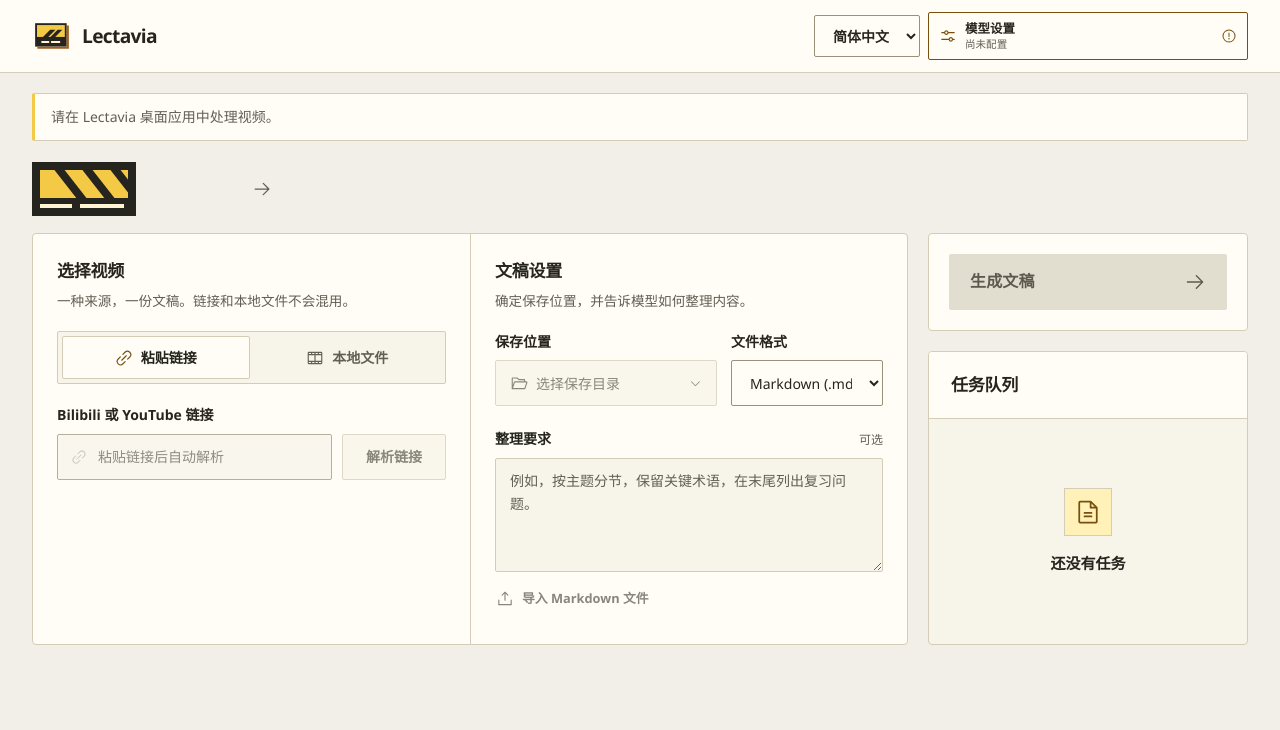
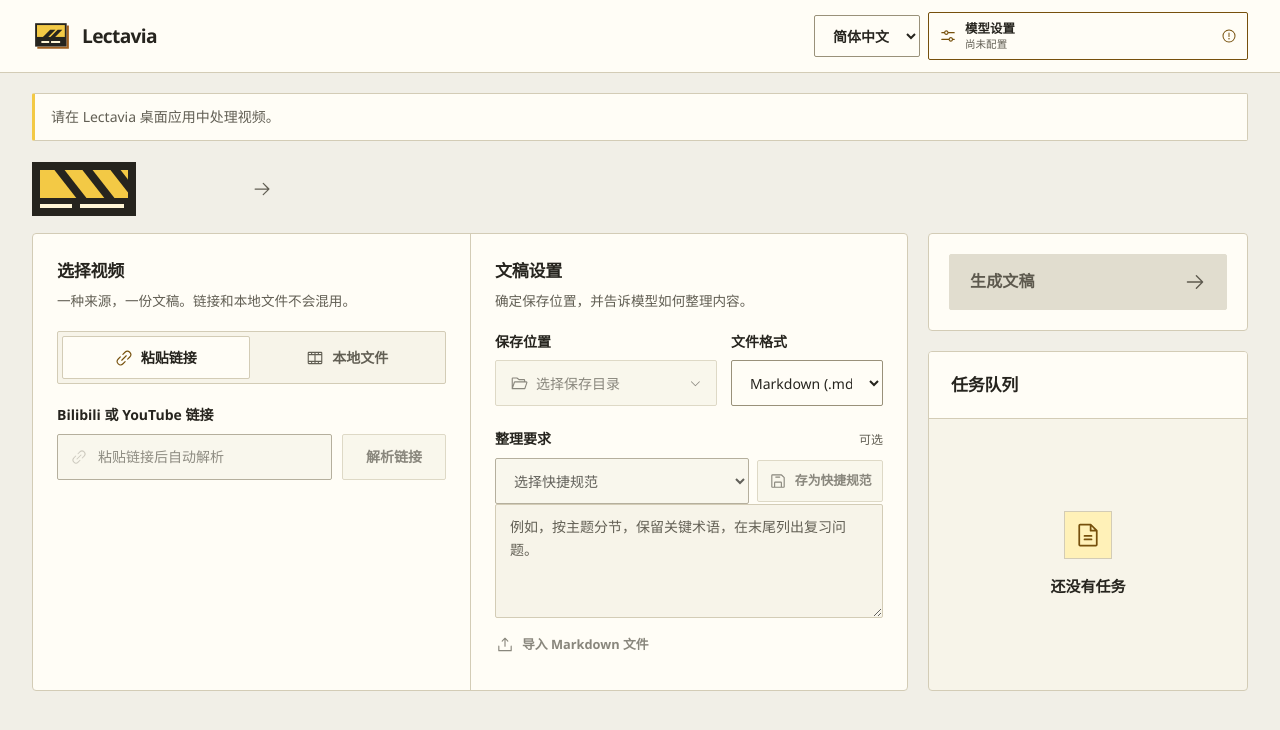
Before and after one commit to aynls/Lectavia, a React (Vite) app: page / in a window 1280 px wide. Shown: the top 730 px of the page. Built offline with nearby package versions, Linux system fonts and the light colour scheme.

Commit message:
feat(workspace): save and reuse instruction presets

```diff
--- a/src/App.css
+++ b/src/App.css
@@ -855,7 +855,7 @@ button.directory-choice span {
   margin-bottom: 0.5rem;
 }
 
-.field-label-row > span {
+.instruction-optional {
   color: var(--muted);
   font-size: 0.75rem;
 }
@@ -871,6 +871,24 @@ textarea {
   line-height: 1.65;
 }
 
+.preset-controls {
+  display: grid;
+  grid-template-columns: minmax(0, 1fr) auto;
+  align-items: center;
+  gap: 0.5rem;
+}
+
+.preset-controls select {
+  min-width: 0;
+  width: 100%;
+}
+
+.preset-controls .save-preset {
+  min-height: 2.5rem;
+  padding-inline: 0.65rem;
+  font-size: 0.8rem;
+}
+
 .prompt-import {
   display: flex;
   align-items: center;
@@ -890,15 +908,18 @@ textarea {
 .prompt-file {
   display: flex;
   align-items: center;
-  gap: 0.4rem;
+  gap: 0.625rem;
   min-width: 0;
-  max-width: 100%;
-  min-height: 2.25rem;
-  padding-inline-start: 0.625rem;
+  min-height: 2.75rem;
+  padding: 0.25rem 0.375rem 0.25rem 0.75rem;
+  border: 1px solid var(--line);
   border-radius: var(--radius-inner);
-  background: var(--accent-soft);
+  background: var(--surface-subtle);
+  font-size: 0.85rem;
+}
+
+.prompt-file > .icon {
   color: var(--accent-text);
-  font-size: 0.75rem;
 }
 
 .prompt-file > span {
@@ -909,6 +930,8 @@ textarea {
 }
 
 .prompt-file .icon-button {
+  flex: 0 0 auto;
+  margin-inline-start: auto;
   width: 2rem;
   min-height: 2rem;
 }
@@ -1774,12 +1797,11 @@ textarea {
     font-size: 0.68rem;
   }
 
-  .prompt-import {
-    align-items: flex-start;
-    flex-direction: column;
-  }
-
-  .prompt-file {
-    width: 100%;
-  }
-}
+  .preset-controls {
+    grid-template-columns: minmax(0, 1fr);
+  }
+
+  .preset-controls .save-preset {
+    justify-self: start;
+  }
+}
--- a/src/App.tsx
+++ b/src/App.tsx
@@ -19,6 +19,10 @@ import {
   type Message,
 } from "./i18n";
 import { Icon } from "./Icon";
+import {
+  loadInstructionPresets,
+  saveInstructionPreset,
+} from "./instruction-presets";
 import { inspectMedia, partLabel, type MediaInfo } from "./media";
 import {
   defaultModelSettings,
@@ -76,8 +80,11 @@ export default function App({
   );
   const [folderError, setFolderError] = useState<Message>();
   const [format, setFormat] = useState<"md" | "txt">("md");
-  const [instructions, setInstructions] = useState("");
-  const [prompt, setPrompt] = useState<PromptFile | null>(null);
+  const [draftInstructions, setDraftInstructions] = useState("");
+  const [importedPrompt, setImportedPrompt] = useState<PromptFile | null>(null);
+  const [presets, setPresets] = useState(loadInstructionPresets);
+  const [presetId, setPresetId] = useState("");
+  const [instructionsError, setInstructionsError] = useState<Message>();
   const [settings, setSettings] = useState(initialSettings);
   const [queueing, setQueueing] = useState(false);
   const composer = useRef<HTMLElement>(null);
@@ -87,6 +94,14 @@ export default function App({
   const linkInput = useRef<HTMLInputElement>(null);
   const requestId = useRef(0);
   const previewKey = useRef("");
+  const preset = presets.find((entry) => entry.id === presetId);
+  const prompt = preset ? preset.prompt : importedPrompt;
+  const instructions = prompt
+    ? ""
+    : (preset?.instructions ?? draftInstructions);
+  const canSavePreset = Boolean(
+    !preset && (prompt?.content ?? instructions).trim(),
+  );
   const selected = new Set(selectedParts);
   const localMedia = media?.parts[0]?.source.kind === "local";
   const folderReady = folderStatus === "ready" && Boolean(folder);
@@ -302,16 +317,44 @@ export default function App({
 
   async function choosePrompt() {
     const revision = workspaceRevision.current;
-    setFormError(undefined);
+    setInstructionsError(undefined);
     try {
       const file = await invoke<PromptFile | null>("choose_prompt_file", {
         title: t("output.promptDialog"),
         filterName: t("common.markdownFilter"),
       });
-      if (file && revision === workspaceRevision.current) setPrompt(file);
+      if (file && revision === workspaceRevision.current) {
+        setImportedPrompt(file);
+        setPresetId("");
+      }
     } catch (error) {
       if (revision !== workspaceRevision.current) return;
-      setFormError(errorMessage(error));
+      setInstructionsError(errorMessage(error));
+    }
+  }
+
+  function changeInstructions(text: string) {
+    setDraftInstructions(text);
+    setImportedPrompt(null);
+    setPresetId("");
+    setInstructionsError(undefined);
+  }
+
+  function removePrompt() {
+    setImportedPrompt(null);
+    setPresetId("");
+    setInstructionsError(undefined);
+  }
+
+  function savePreset() {
+    if (!canSavePreset) return;
+    setInstructionsError(undefined);
+    try {
+      const saved = saveInstructionPreset(instructions, prompt);
+      setPresets(saved.presets);
+      setPresetId(saved.selectedId);
+    } catch {
+      setInstructionsError(message("error.saveInstructionPreset"));
     }
   }
 
@@ -334,8 +377,10 @@ export default function App({
         : (URL.parse(request.link.trim())?.href ?? "");
     setMedia(request.media);
     setSelectedParts(request.selectedParts);
-    setInstructions(request.instructions);
-    setPrompt(request.prompt);
+    setDraftInstructions(request.instructions);
+    setImportedPrompt(request.prompt);
+    setPresetId("");
+    setInstructionsError(undefined);
     setFolder(request.outputDirectory);
     setFolderStatus("ready");
     setFolderError(undefined);
@@ -756,18 +801,71 @@ export default function App({
               </div>
               <div className="instructions-field">
                 <div className="field-label-row">
+                  {prompt ? (
+                    <span className="option-label">
+                      {t("output.instructions")}
+                    </span>
+                  ) : (
                     <label htmlFor="custom-instructions">
                       {t("output.instructions")}
                     </label>
-                  <span>{t("output.optional")}</span>
+                  )}
+                  <span className="instruction-optional">
+                    {t("output.optional")}
+                  </span>
                 </div>
+                <div className="preset-controls">
+                  <label htmlFor="instruction-preset" className="sr-only">
+                    {t("output.presets")}
+                  </label>
+                  <select
+                    id="instruction-preset"
+                    value={presetId}
+                    disabled={presets.length === 0}
+                    onChange={(event) => {
+                      setPresetId(event.target.value);
+                      setInstructionsError(undefined);
+                    }}
+                  >
+                    <option value="">{t("output.choosePreset")}</option>
+                    {presets.map((entry) => (
+                      <option key={entry.id} value={entry.id}>
+                        {entry.name}
+                      </option>
+                    ))}
+                  </select>
+                  <button
+                    type="button"
+                    className="save-preset"
+                    disabled={!canSavePreset}
+                    onClick={savePreset}
+                  >
+                    <Icon name="save" />
+                    {t("output.savePreset")}
+                  </button>
+                </div>
+                {prompt ? (
+                  <div className="prompt-file">
+                    <Icon name="document" />
+                    <span title={prompt.name}>{prompt.name}</span>
+                    <button
+                      type="button"
+                      className="quiet icon-button"
+                      aria-label={t("common.removeFile", { name: prompt.name })}
+                      onClick={removePrompt}
+                    >
+                      <Icon name="close" />
+                    </button>
+                  </div>
+                ) : (
                   <textarea
                     id="custom-instructions"
                     rows={4}
                     value={instructions}
                     placeholder={t("output.placeholder")}
-                  onChange={(event) => setInstructions(event.target.value)}
+                    onChange={(event) => changeInstructions(event.target.value)}
                   />
+                )}
                 <div className="prompt-import">
                   <button
                     type="button"
@@ -778,23 +876,12 @@ export default function App({
                     <Icon name="upload" />
                     {t(prompt ? "output.replace" : "output.import")}
                   </button>
-                  {prompt && (
-                    <div className="prompt-file">
-                      <Icon name="document" />
-                      <span title={prompt.name}>{prompt.name}</span>
-                      <button
-                        type="button"
-                        className="quiet icon-button"
-                        aria-label={t("common.removeFile", {
-                          name: prompt.name,
-                        })}
-                        onClick={() => setPrompt(null)}
-                      >
-                        <Icon name="close" />
-                      </button>
                 </div>
+                {instructionsError && (
+                  <p className="error field-error" role="alert">
+                    {renderMessage(t, instructionsError)}
+                  </p>
                 )}
-                </div>
               </div>
             </section>
           </section>
--- /dev/null
+++ b/src/instruction-presets.ts
@@ -0,0 +1,77 @@
+import type { PromptFile } from "./tasks";
+
+export interface InstructionPreset {
+  id: string;
+  name: string;
+  instructions: string;
+  prompt: PromptFile | null;
+}
+
+const storageKey = "lectavia.instruction-presets.v1";
+
+function isPromptFile(value: unknown): value is PromptFile {
+  return (
+    typeof value === "object" &&
+    value !== null &&
+    "name" in value &&
+    typeof value.name === "string" &&
+    "content" in value &&
+    typeof value.content === "string"
+  );
+}
+
+function isPreset(value: unknown): value is InstructionPreset {
+  return (
+    typeof value === "object" &&
+    value !== null &&
+    "id" in value &&
+    typeof value.id === "string" &&
+    "name" in value &&
+    typeof value.name === "string" &&
+    "instructions" in value &&
+    typeof value.instructions === "string" &&
+    "prompt" in value &&
+    (value.prompt === null || isPromptFile(value.prompt))
+  );
+}
+
+export function loadInstructionPresets(): InstructionPreset[] {
+  try {
+    const stored: unknown = JSON.parse(
+      localStorage.getItem(storageKey) ?? "[]",
+    );
+    return Array.isArray(stored) ? stored.filter(isPreset) : [];
+  } catch {
+    return [];
+  }
+}
+
+export function saveInstructionPreset(
+  instructions: string,
+  prompt: PromptFile | null,
+): { presets: InstructionPreset[]; selectedId: string } {
+  const presets = loadInstructionPresets();
+  const text = prompt ? "" : instructions.trim();
+  const existing = presets.find((preset) =>
+    prompt
+      ? preset.prompt?.name === prompt.name &&
+        preset.prompt.content === prompt.content
+      : !preset.prompt && preset.instructions === text,
+  );
+  if (existing) return { presets, selectedId: existing.id };
+
+  const firstLine = prompt?.name ?? text.split(/\r?\n/, 1)[0];
+  const characters = Array.from(firstLine);
+  const baseName =
+    characters.length > 48 ? `${characters.slice(0, 47).join("")}…` : firstLine;
+  const names = new Set(presets.map((preset) => preset.name));
+  let name = baseName;
+  for (let index = 2; names.has(name); index += 1) {
+    name = `${baseName} (${index})`;
+  }
+
+  const preset = { id: crypto.randomUUID(), name, instructions: text, prompt };
+  const next = [...presets, preset];
+  localStorage.setItem(storageKey, JSON.stringify(next));
+  return { presets: next, selectedId: preset.id };
+}
--- a/src/locales/en.ts
+++ b/src/locales/en.ts
@@ -43,6 +43,9 @@ export default {
   "media.part": "Part {{number}}",
   "media.partLabel": "P{{number}} · {{title}}",
   "output.settings": "Document settings",
+  "output.presets": "Instruction presets",
+  "output.choosePreset": "Choose a preset",
+  "output.savePreset": "Save as preset",
   "output.instructions": "Organization instructions",
   "output.optional": "Optional",
   "output.placeholder":
@@ -240,6 +243,8 @@ export default {
   "error.modelEmpty":
     "The organization model returned no usable document text.",
   "error.modelSetting": "{{purpose}}: {{cause}}",
+  "error.saveInstructionPreset":
+    "Could not save the instruction preset on this device.",
   "error.loadModelSettings":
     "Could not load model settings from the system credential store.",
   "error.saveModelSettings":
--- a/src/locales/ja.ts
+++ b/src/locales/ja.ts
@@ -43,6 +43,9 @@ export default {
   "media.part": "パート {{number}}",
   "media.partLabel": "P{{number}} · {{title}}",
   "output.settings": "原稿設定",
+  "output.presets": "整理指示のプリセット",
+  "output.choosePreset": "プリセットを選択",
+  "output.savePreset": "プリセットに保存",
   "output.instructions": "原稿の整理指示",
   "output.optional": "任意",
   "output.placeholder":
@@ -244,6 +247,8 @@ export default {
   "error.modelRefusal": "原稿の整理モデルがこの内容の処理を拒否しました。",
   "error.modelEmpty": "原稿の整理モデルから利用可能な本文が返りませんでした。",
   "error.modelSetting": "{{purpose}}：{{cause}}",
+  "error.saveInstructionPreset":
+    "整理指示のプリセットをこの端末に保存できませんでした。",
   "error.loadModelSettings":
     "システムの資格情報ストアからモデル設定を読み込めませんでした。",
   "error.saveModelSettings":
--- a/src/locales/zh-CN.ts
+++ b/src/locales/zh-CN.ts
@@ -40,6 +40,9 @@ export default {
   "media.part": "第 {{number}} P",
   "media.partLabel": "P{{number}} · {{title}}",
   "output.settings": "文稿设置",
+  "output.presets": "快捷规范",
+  "output.choosePreset": "选择快捷规范",
+  "output.savePreset": "存为快捷规范",
   "output.instructions": "整理要求",
   "output.optional": "可选",
   "output.placeholder": "例如，按主题分节，保留关键术语，在末尾列出复习问题。",
@@ -207,6 +210,7 @@ export default {
   "error.modelRefusal": "整理模型拒绝了这段内容。",
   "error.modelEmpty": "整理模型未返回可用的资料正文。",
   "error.modelSetting": "{{purpose}}：{{cause}}",
+  "error.saveInstructionPreset": "无法在本地保存快捷规范。",
   "error.loadModelSettings": "无法从系统凭据库读取模型设置。",
   "error.saveModelSettings": "无法将模型设置保存到系统凭据库。",
   "error.promptPath": "无法读取所选 Markdown 文件的路径。",
```
Also changed, not shown: 1 other file (tests, documents, lock files or other folders). Lines whose indentation alone changed are shown as unchanged.
